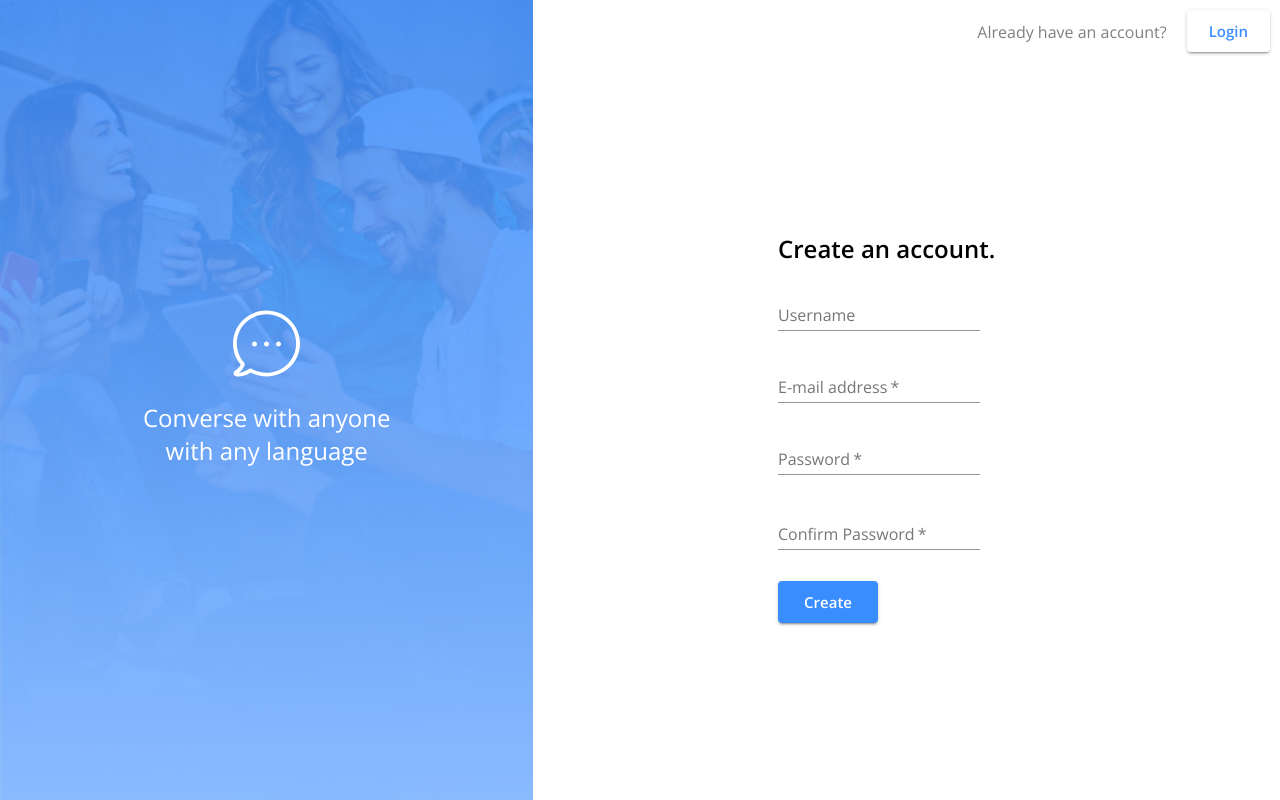
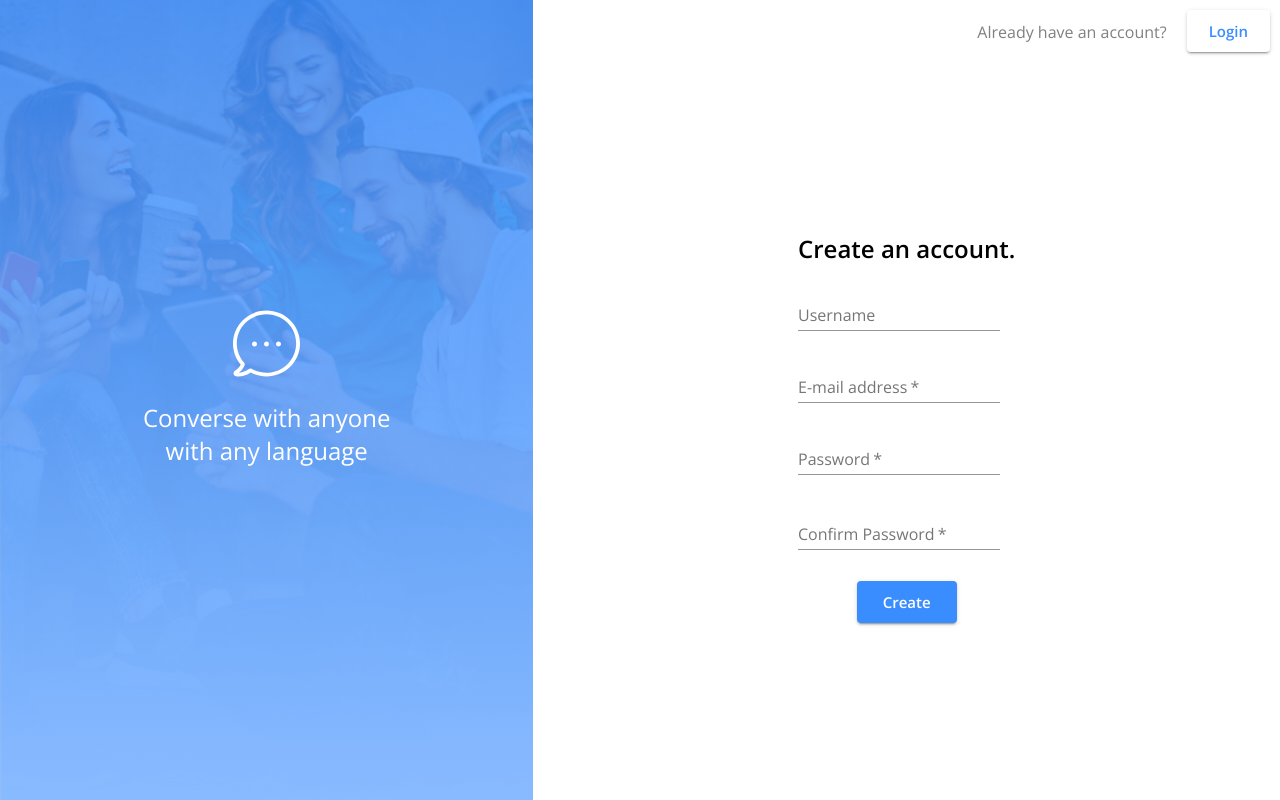
Before and after one commit to mcrthy/messengerApp, a React (Create React App) app in the folder client/: page / in a window 1280 px wide. Built offline with nearby package versions, Linux system fonts and the light colour scheme; no server answers.

Commit message:
center login/register button

```diff
--- a/client/src/Login.js
+++ b/client/src/Login.js
@@ -31,7 +31,6 @@ const useStyles = makeStyles(() => ({
     display: "flex",
     flexDirection: "column",
     justifyContent: "center",
-    position: "relative",
   },
   bubbleIcon: {
     display: "block",
@@ -45,12 +44,13 @@ const useStyles = makeStyles(() => ({
     textAlign: "center",
   },
   loginButton: {
+    display: "block",
+    margin: "auto",
     marginTop: 20,
     backgroundColor: "#3A8DFF",
     color: "white",
     fontFamily: "'Open Sans', sans-serif",
     width: "100px",
-
   },
   register: {
     display: "flex",
@@ -68,7 +68,6 @@ const useStyles = makeStyles(() => ({
     fontFamily: "'Open Sans', sans-serif",
     fontSize: "x-large",
     fontWeight: "bold",
-    paddingRight: 40,
   }
 }));
 
@@ -102,6 +101,7 @@ const Login = (props) => {
             </Box>
           </Grid>
         </Grid>
+
         <Grid container item xs={12} sm={7}>
           <Grid container item className={classes.register}>
             <Grid item>
--- a/client/src/Signup.js
+++ b/client/src/Signup.js
@@ -32,7 +32,6 @@ const useStyles = makeStyles(() => ({
     display: "flex",
     flexDirection: "column",
     justifyContent: "center",
-    position: "relative",
   },
   bubbleIcon: {
     display: "block",
@@ -46,6 +45,8 @@ const useStyles = makeStyles(() => ({
     textAlign: "center",
   },
   registerButton: {
+    display: "block",
+    margin: "auto",
     marginTop: 20,
     backgroundColor: "#3A8DFF",
     color: "white",
@@ -68,7 +69,6 @@ const useStyles = makeStyles(() => ({
     fontFamily: "'Open Sans', sans-serif",
     fontSize: "x-large",
     fontWeight: "bold",
-    paddingRight: 40,
   }
 }));
 
@@ -183,7 +183,6 @@ const Login = (props) => {
                   </FormHelperText>
                 </FormControl>
               </Grid>
-
               <Grid item>
                 <Button type="submit" variant="contained" size="large" className={classes.registerButton}>
                       Create
```
